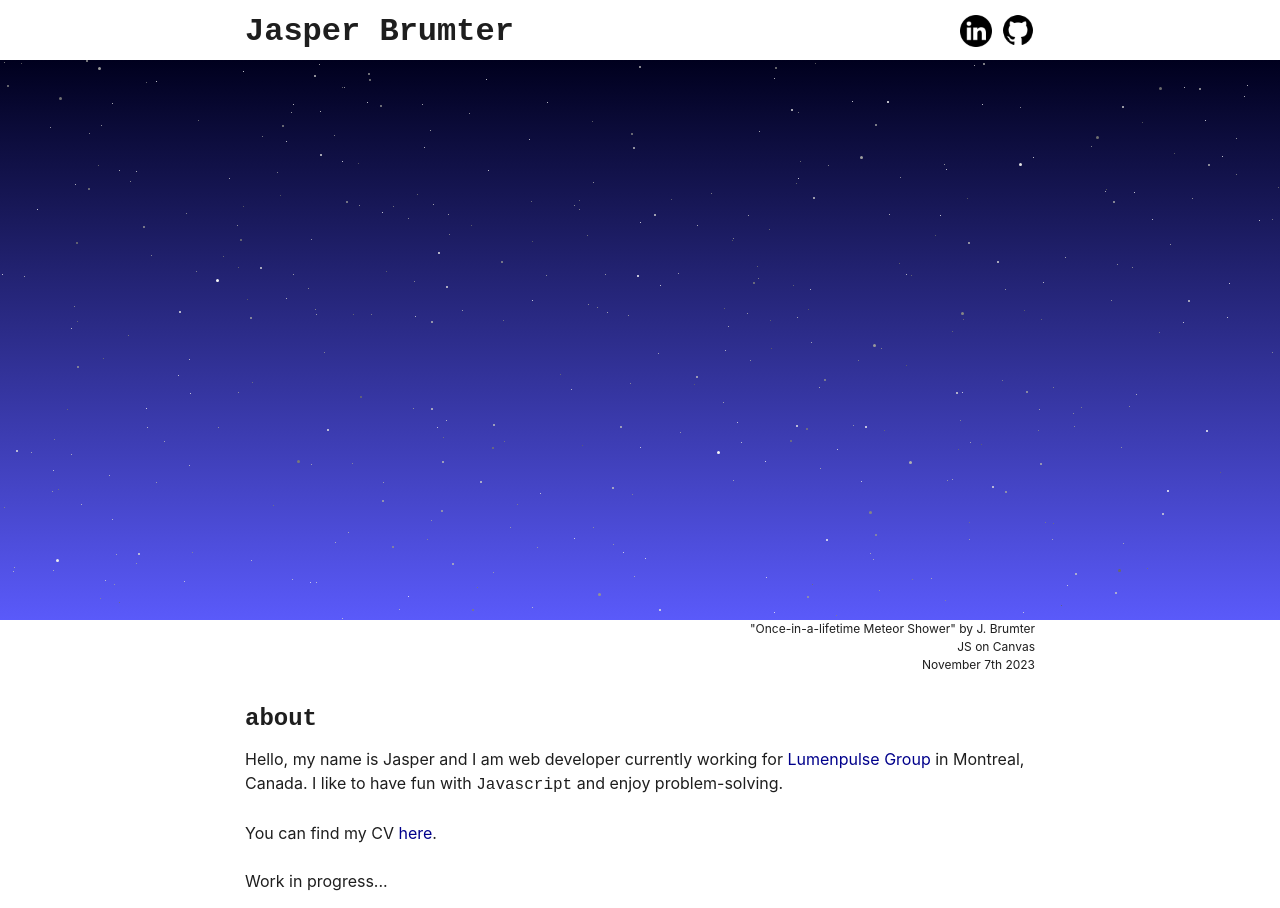
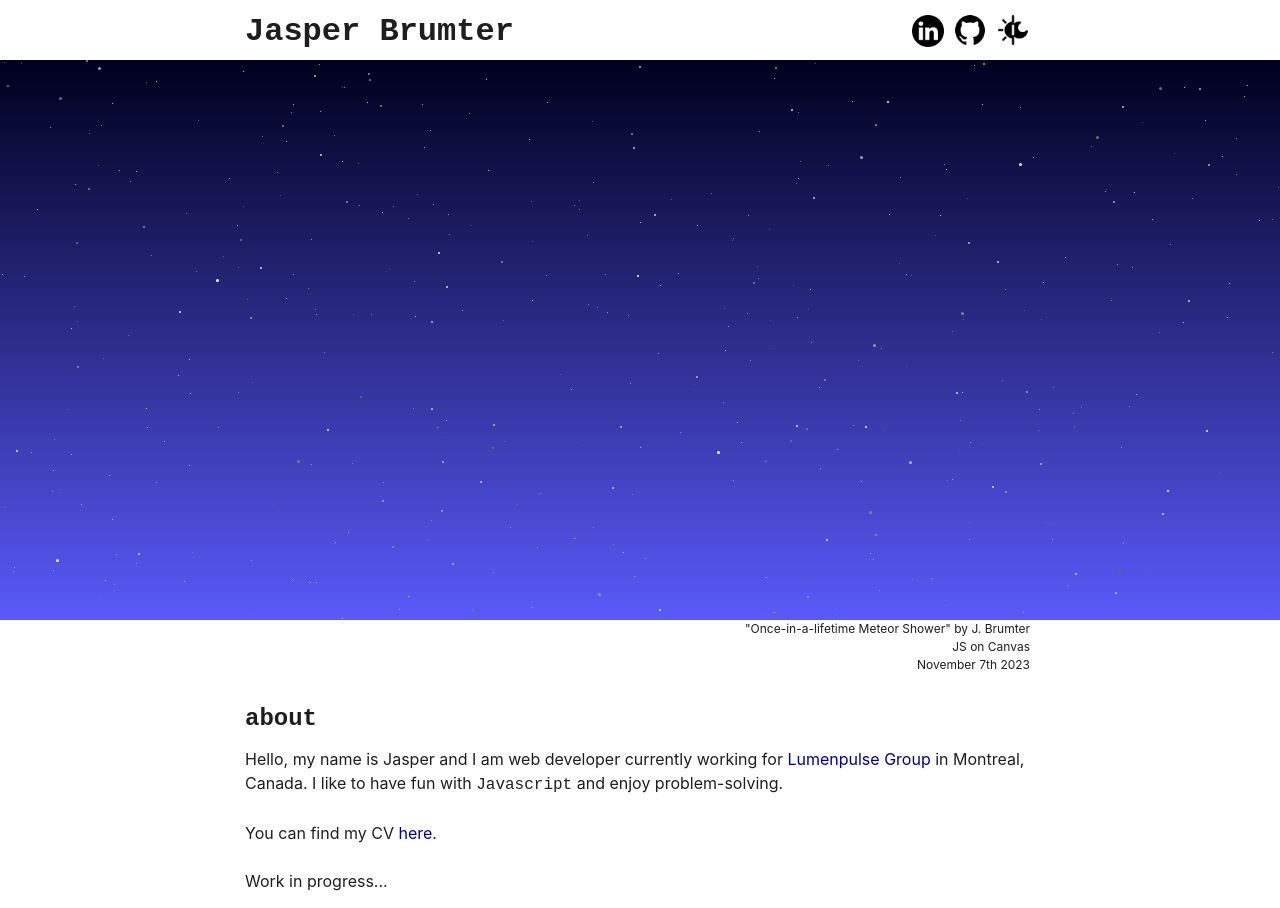
Before and after one commit to jasperBrumter/profile, a plain HTML site: page index.html in a window 1280 px wide. Drawn offline with Linux system fonts and the light colour scheme.

Commit message:
Add darkmode

```diff
--- a/index.html
+++ b/index.html
@@ -51,13 +51,17 @@
 	<div class="container">
 		<div class="header-content">
 			<h1><code>Jasper Brumter</code></h1>
-			<div class="flex-end">
+			<div class="social-links">
 				<a class="icon-link" href="https://www.linkedin.com/in/jasper-brumter-64804aa7" target="_blank">
 					<img class="icon" src="./assets/linkedin.png" alt="linkedin" style="width: 32px; height: 32px;"/>
 				</a>
 				&nbsp;&nbsp;
 				<a class="icon-link" href="https://github.com/jasperBrumter" target="_blank">
 					<img class="icon" id="github" src="./assets/github.png" alt="github" style="width: 34px; height: 34px;" />
+				</a>
+				&nbsp;&nbsp;
+				<a class="icon-link">
+					<img class="icon" id="darkmode" src="./assets/darkmode.png" alt="darkmode" style="width: 34px; height: 34px;" />
 				</a>
 			</div>
 		</div>
@@ -66,15 +70,14 @@
 
 <div class="sky" id="sky">
 </div>
-<div class="subtitle">
-	<div class="container">
-		"Once-in-a-lifetime Meteor Shower" by J. Brumter<br>
-		JS on Canvas<br>
-		<span id="date"></span>
-	</div>
-</div>
 
 <div class="container">
+	<div class="subtitle">
+			"Once-in-a-lifetime Meteor Shower" by J. Brumter<br>
+			JS on Canvas<br>
+			<span id="date"></span>
+	</div>
+
 	<div class="content">
 		<h2 class="mt-10 mb-10">
 			<code>
@@ -96,12 +99,15 @@
 </div>
 
 <script>
-document.addEventListener('DOMContentLoaded', function(e) {
+const header = document.querySelector('.header');
+const body = document.body;
+
+document.addEventListener('DOMContentLoaded', () => {
 	// Fade-out after 1.2s, remove after .5s
   	setTimeout(function () {
 		document.querySelector('.firstscreen').classList.add('fade');
-		document.querySelector('.header').classList.remove('hidden');
-		setTimeout(function () {
+		header.classList.remove('hidden');
+		setTimeout(() => {
 			document.querySelector('.firstscreen').classList.add('hidden');
 		}, 500);
 	}, 1200);
@@ -110,6 +116,10 @@ document.addEventListener('DOMContentLoaded', function(e) {
 	// }, 1);
 });
 
+document.getElementById('darkmode').addEventListener('click', () => {
+	body.classList.toggle('darkmode');
+	header.classList.toggle('darkmode');
+})
 
 	// Set Date
 	const today = new Date();
@@ -236,6 +246,24 @@ a {
 	color: darkblue;
 	text-decoration: none;
 }
+.icon-link {
+	cursor:pointer;
+}
+
+.darkmode {
+	background-color: black !important;
+	color: white !important;
+	transition: .5s;
+}
+
+.darkmode a {
+	color: lightblue;
+}
+
+.darkmode .social-links {
+	background-color: rgb(60,60,60);
+	transition: .5s;
+}
 .container {
 	max-width: 100%;
 	width: 800px;
@@ -256,6 +284,11 @@ a {
 	align-items: center;
 	padding: 5px;
 	margin: 0;
+}
+
+.header img:hover {
+	opacity: .5;
+	transition: .2s;
 }
 
 .sky {
@@ -295,7 +328,11 @@ a {
 .mb-10 {
 	margin-bottom: 10px;
 }
-.flex-end {
+.social-links {
+	background-color: white;
+	padding-left: 5px;
+	padding-right: 5px;
+	border-radius: 2px;
 	display: flex;
 	align-items: flex-end;
 	justify-content: flex-end;
```
Also changed, not shown: assets/darkmode.png (added).
